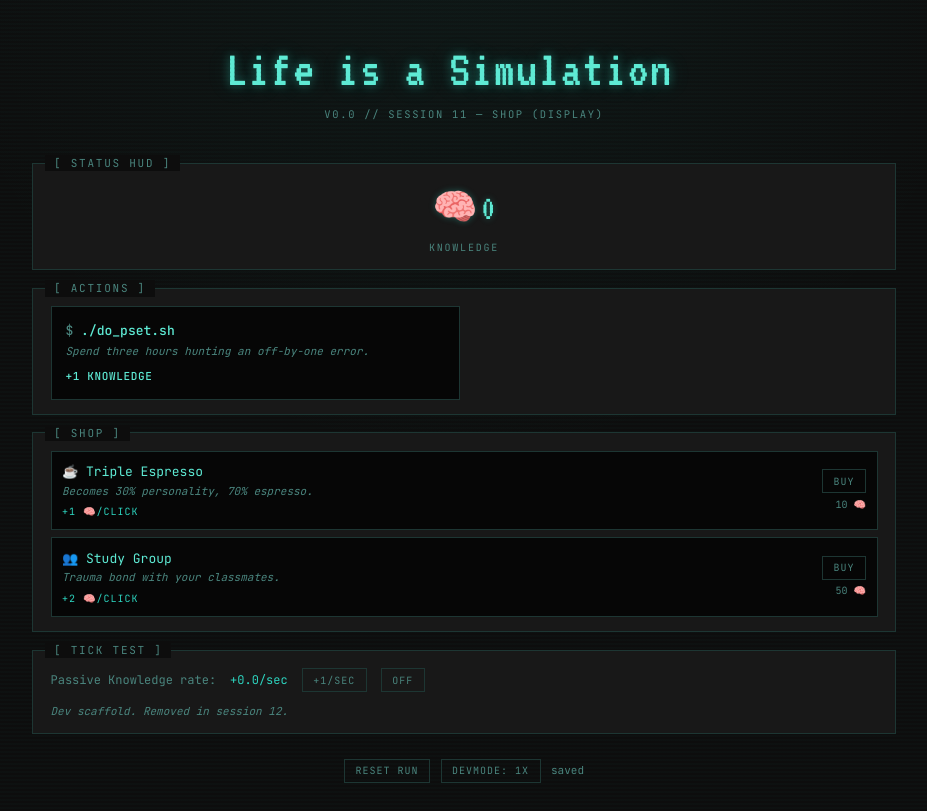
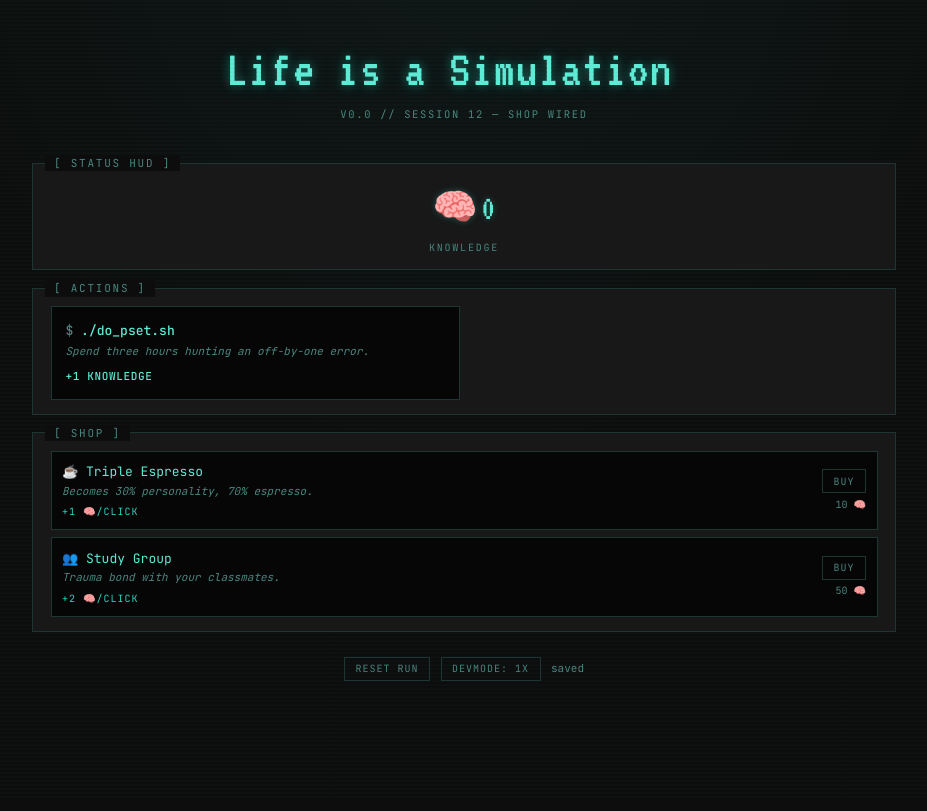
Before and after one commit to yidarvin/darvin-life-simulation, a React (Vite) app: page / in a window 1280 px wide. Shown: the whole page, without its empty margins (176-1103 px from the left). Built offline with nearby package versions, Linux system fonts and the light colour scheme.

Commit message:
session 12: shop purchase logic + transactional multipliers

```diff
--- a/src/App.jsx
+++ b/src/App.jsx
@@ -1,38 +1,17 @@
-import { useGameStore } from './game/state/store';
 import { AppShell } from './components/AppShell';
 import { Header } from './components/Header';
 import { Footer } from './components/Footer';
 import { HUD } from './components/panels/HUD';
 import { ActionsPanel } from './components/panels/ActionsPanel';
 import { ShopPanel } from './components/panels/ShopPanel';
-import { Panel } from './components/shared/Panel';
-import { Button } from './components/shared/Button';
 
 export default function App() {
-  // Tick test scaffolding — removed when shop generators land (session 12).
-  const perSecondKnowledge = useGameStore((s) => s.perSecond.knowledge);
-  const setPassive = useGameStore((s) => s._setPassive);
-
   return (
     <AppShell>
-      <Header version="v0.0" stage="session 11 — shop (display)" />
-
+      <Header version="v0.0" stage="session 12 — shop wired" />
       <HUD />
       <ActionsPanel />
       <ShopPanel />
-
-      <Panel title="[ Tick Test ]">
-        <div className="flex items-center gap-4 text-[12px] text-phosphor-dim">
-          <span>Passive Knowledge rate:</span>
-          <span className="text-phosphor tabular-nums">+{perSecondKnowledge.toFixed(1)}/sec</span>
-          <Button onClick={() => setPassive('knowledge', perSecondKnowledge + 1)}>+1/sec</Button>
-          <Button onClick={() => setPassive('knowledge', 0)}>Off</Button>
-        </div>
-        <p className="text-[11px] text-phosphor-dim italic mt-3">
-          Dev scaffold. Removed in session 12.
-        </p>
-      </Panel>
-
       <Footer />
     </AppShell>
   );
--- a/src/components/panels/ShopItem.jsx
+++ b/src/components/panels/ShopItem.jsx
@@ -62,7 +62,7 @@ export function ShopItem({ item }) {
           </span>
         )}
         {(state === 'affordable' || state === 'unaffordable') && (
-          <BuyButton affordable={affordable} />
+          <BuyButton item={item} affordable={affordable} />
         )}
         {!owned && !isLocked && (
           <div className="font-mono text-[10px] text-phosphor-dim tabular-nums">
@@ -74,19 +74,22 @@ export function ShopItem({ item }) {
   );
 }
 
-/**
- * The Buy button. NoOp in session 11 — session 12 wires it to the store.
- */
-function BuyButton({ affordable }) {
+function BuyButton({ item, affordable }) {
+  const buyShopItem = useGameStore((s) => s.buyShopItem);
+
+  const handleClick = () => {
+    if (!affordable) return;
+    buyShopItem(item.id);
+  };
+
   return (
     <button
-      onClick={() => {
-        /* wired in session 12 */
-      }}
+      onClick={handleClick}
+      disabled={!affordable}
       className={clsx(
         'px-3 py-1 font-mono text-[10px] uppercase tracking-[0.1em] border transition-colors',
         affordable
-          ? 'border-phosphor text-phosphor-bright cursor-pointer hover:bg-phosphor hover:text-bg'
+          ? 'border-phosphor text-phosphor-bright cursor-pointer hover:bg-phosphor hover:text-bg active:scale-[0.97]'
           : 'border-phosphor-faint text-phosphor-dim cursor-not-allowed',
       )}
     >
--- a/src/game/state/store.js
+++ b/src/game/state/store.js
@@ -1,6 +1,8 @@
 import { create } from 'zustand';
 import { initialState } from './initialState';
 import { save, clear } from './persistence';
+import { SHOP_ITEMS_BY_ID } from '../../data/shopItems';
+import { canAfford } from '../../utils/currency';
 
 let saveDebounceTimer = null;
 const SAVE_DEBOUNCE_MS = 500;
@@ -113,6 +115,59 @@ export const useGameStore = create((set, get) => ({
   },
 
   /**
+   * Buy a shop item. Validates ownership, locked status, and affordability.
+   * Returns true on success, false on failure (caller can show feedback if needed).
+   *
+   * Transactional: deducts cost AND applies effect in a single set() call.
+   */
+  buyShopItem(itemId) {
+    const state = get();
+    const item = SHOP_ITEMS_BY_ID[itemId];
+
+    if (!item) {
+      console.warn(`buyShopItem: unknown item id "${itemId}"`);
+      return false;
+    }
+    if (state.shop.owned[itemId]) {
+      return false;
+    }
+    if (item.lockedUntilInternship && state.stage === 'undergrad') {
+      return false;
+    }
+    if (!canAfford(state.currencies, item.cost)) {
+      return false;
+    }
+
+    const nextCurrencies = { ...state.currencies };
+    for (const [currency, amount] of Object.entries(item.cost)) {
+      nextCurrencies[currency] -= amount;
+    }
+
+    const next = {
+      currencies: nextCurrencies,
+      shop: {
+        ...state.shop,
+        owned: { ...state.shop.owned, [itemId]: true },
+      },
+    };
+    if (item.effect.kind === 'perClick') {
+      next.perClick = {
+        ...state.perClick,
+        [item.effect.currency]: state.perClick[item.effect.currency] + item.effect.amount,
+      };
+    } else if (item.effect.kind === 'perSecond') {
+      next.perSecond = {
+        ...state.perSecond,
+        [item.effect.currency]: state.perSecond[item.effect.currency] + item.effect.amount,
+      };
+    }
+
+    set(next);
+    debouncedSave(get, set);
+    return true;
+  },
+
+  /**
    * Replace the entire state. Used at load time. Bypasses debouncing.
    */
   _hydrate(loadedState) {
```
